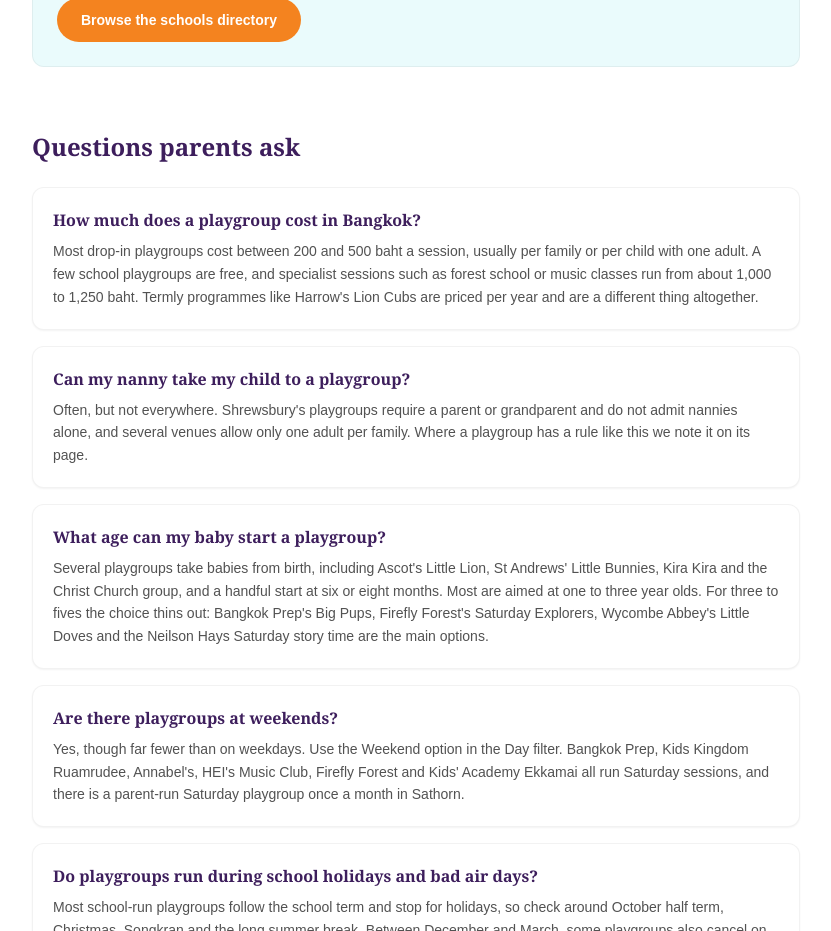
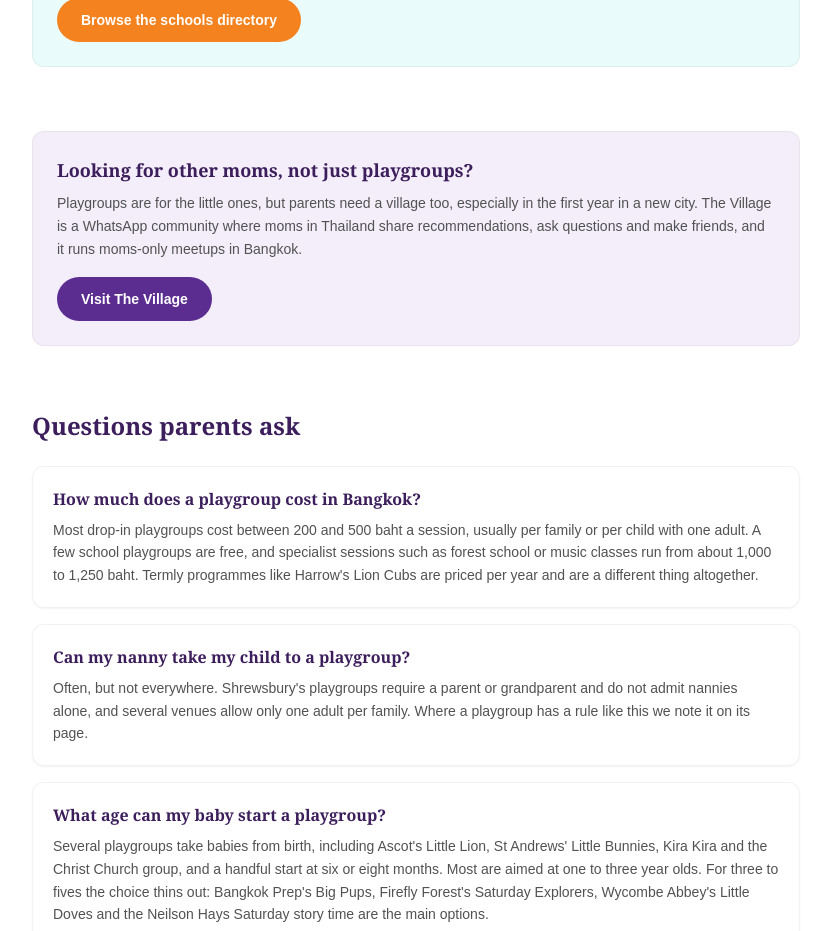
Before and after one commit to robkawada-ux/bkkfamilies, a Next.js app: page /playgroups in a window 1280 px wide. Shown: the part 5660-6591 px from the top of the page, without its empty margins (224-1055 px from the left). Built offline with nearby package versions, Linux system fonts and the light colour scheme.

Commit message:
Playgroups: add The Village, a WhatsApp community for moms in Thailand
Co-Authored-By: Claude Opus 5.5 <noreply@anthropic.com>
Claude-Session: https://claude.ai/code/session_01JdkiSvCBEHkvmu1ghzGe17

```diff
--- a/src/app/playgroups/page.tsx
+++ b/src/app/playgroups/page.tsx
@@ -146,6 +146,27 @@ export default function PlaygroupsPage() {
           </Link>
         </div>
 
+        <div className="mx-auto mt-16 max-w-3xl rounded-xl border border-black/5 bg-purple-50 p-6">
+          <h2 className="font-heading text-lg font-bold text-purple-dark">
+            Looking for other moms, not just playgroups?
+          </h2>
+          <p className="mt-2 text-sm leading-relaxed text-neutral-600">
+            Playgroups are for the little ones, but parents need a village too,
+            especially in the first year in a new city. The Village is a
+            WhatsApp community where moms in Thailand share recommendations,
+            ask questions and make friends, and it runs moms-only meetups in
+            Bangkok.
+          </p>
+          <a
+            href="https://thevillage.mom"
+            target="_blank"
+            rel="noopener"
+            className="mt-4 inline-block rounded-full bg-purple px-6 py-3 text-sm font-semibold text-white transition hover:opacity-90"
+          >
+            Visit The Village
+          </a>
+        </div>
+
         <div className="mx-auto mt-16 max-w-3xl">
           <h2 className="font-heading text-2xl font-bold text-purple-dark">
             Questions parents ask
```
